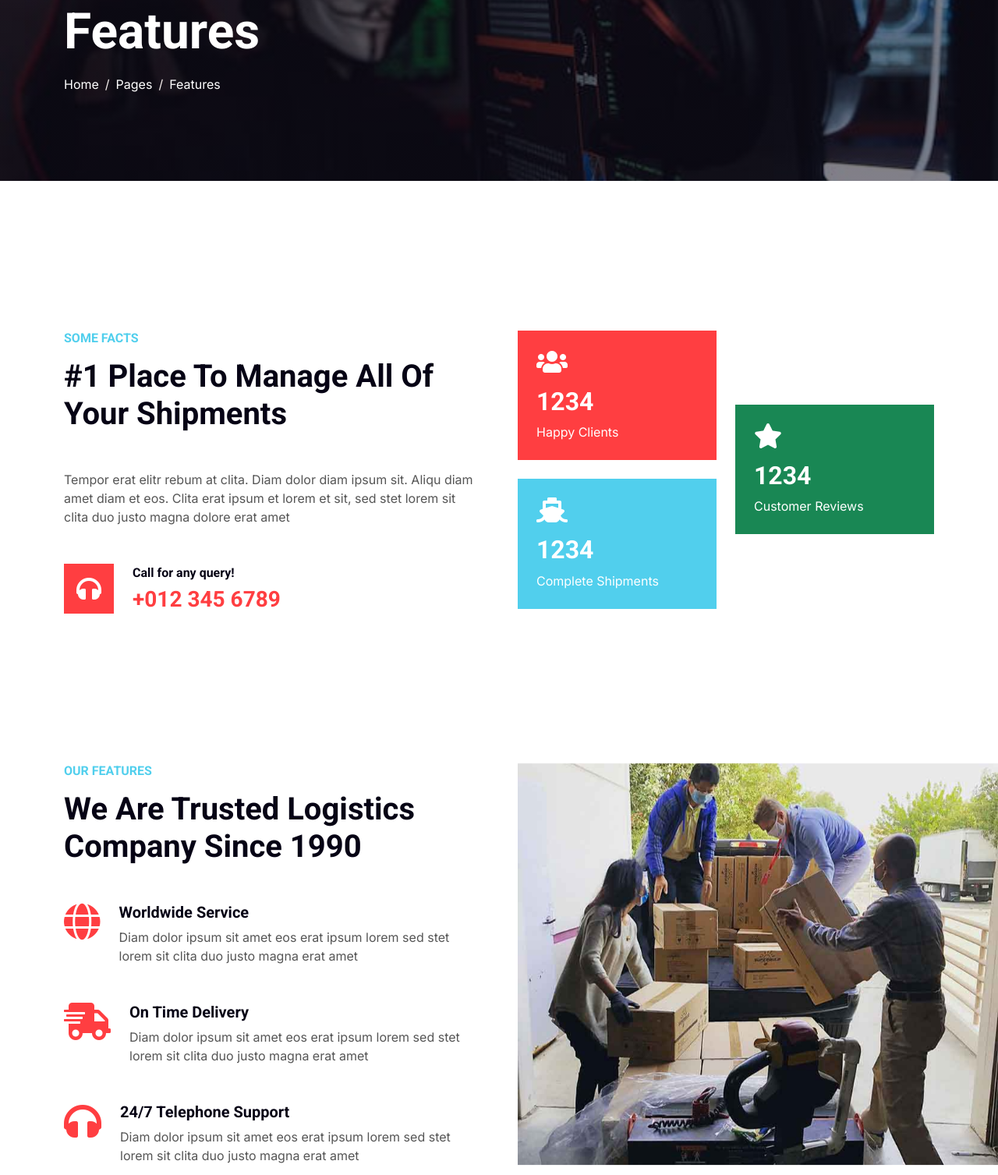
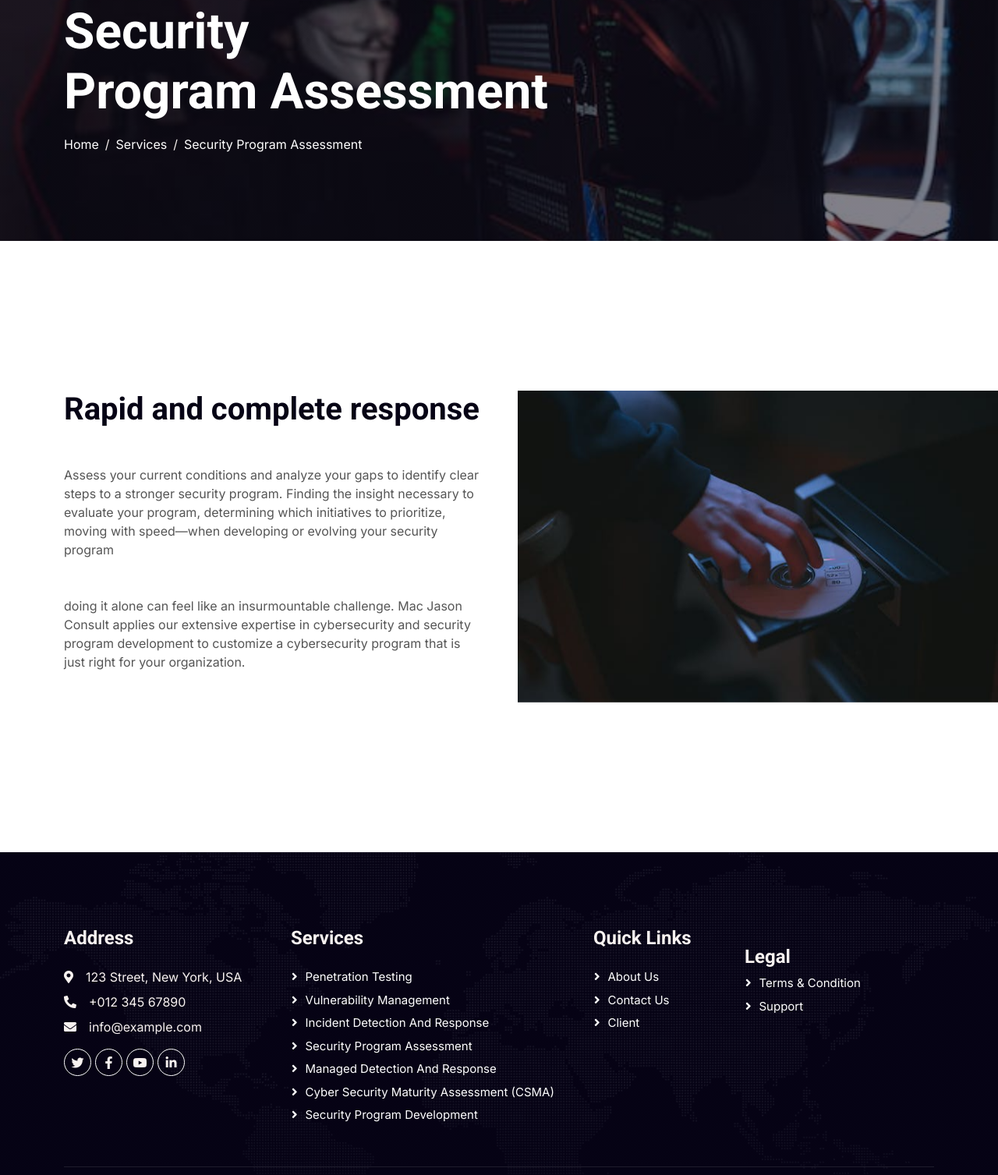
Before and after one commit to adaji025/mac-jason, a plain HTML site: page security-program-assessment.html in a window 1280 px wide. Shown: the part 173-1680 px from the top of the page at 78% size. Drawn offline with nearby package versions, Linux system fonts and the light colour scheme.

Commit message:
added security assesment page

```diff
--- a/security-program-assessment.html
+++ b/security-program-assessment.html
@@ -37,6 +37,7 @@
 
     <!-- Template Stylesheet -->
     <link href="css/style.css" rel="stylesheet" />
+    <link href="css/costumeStyle.css" rel="stylesheet" />
   </head>
 
   <body>
@@ -139,17 +140,20 @@
     <!-- Page Header Start -->
     <div class="container-fluid page-header py-5" style="margin-bottom: 6rem">
       <div class="container py-5">
-        <h1 class="display-3 text-white mb-3 animated slideInDown">Features</h1>
+        <h1 class="display-3 text-white mb-3 animated slideInDown">
+          Security <br />
+          Program Assessment
+        </h1>
         <nav aria-label="breadcrumb animated slideInDown">
           <ol class="breadcrumb">
             <li class="breadcrumb-item">
               <a class="text-white" href="#">Home</a>
             </li>
             <li class="breadcrumb-item">
-              <a class="text-white" href="#">Pages</a>
+              <a class="text-white" href="#">Services</a>
             </li>
             <li class="breadcrumb-item text-white active" aria-current="page">
-              Features
+              Security Program Assessment
             </li>
           </ol>
         </nav>
@@ -157,98 +161,28 @@
     </div>
     <!-- Page Header End -->
 
-    <!-- Fact Start -->
-    <div class="container-xxl py-5">
-      <div class="container py-5">
-        <div class="row g-5">
-          <div class="col-lg-6 wow fadeInUp" data-wow-delay="0.1s">
-            <h6 class="text-secondary text-uppercase mb-3">Some Facts</h6>
-            <h1 class="mb-5">#1 Place To Manage All Of Your Shipments</h1>
-            <p class="mb-5">
-              Tempor erat elitr rebum at clita. Diam dolor diam ipsum sit. Aliqu
-              diam amet diam et eos. Clita erat ipsum et lorem et sit, sed stet
-              lorem sit clita duo justo magna dolore erat amet
-            </p>
-            <div class="d-flex align-items-center">
-              <i
-                class="fa fa-headphones fa-2x flex-shrink-0 bg-primary p-3 text-white"
-              ></i>
-              <div class="ps-4">
-                <h6>Call for any query!</h6>
-                <h3 class="text-primary m-0">+012 345 6789</h3>
-              </div>
-            </div>
-          </div>
-          <div class="col-lg-6">
-            <div class="row g-4 align-items-center">
-              <div class="col-sm-6">
-                <div
-                  class="bg-primary p-4 mb-4 wow fadeIn"
-                  data-wow-delay="0.3s"
-                >
-                  <i class="fa fa-users fa-2x text-white mb-3"></i>
-                  <h2 class="text-white mb-2" data-toggle="counter-up">1234</h2>
-                  <p class="text-white mb-0">Happy Clients</p>
-                </div>
-                <div class="bg-secondary p-4 wow fadeIn" data-wow-delay="0.5s">
-                  <i class="fa fa-ship fa-2x text-white mb-3"></i>
-                  <h2 class="text-white mb-2" data-toggle="counter-up">1234</h2>
-                  <p class="text-white mb-0">Complete Shipments</p>
-                </div>
-              </div>
-              <div class="col-sm-6">
-                <div class="bg-success p-4 wow fadeIn" data-wow-delay="0.7s">
-                  <i class="fa fa-star fa-2x text-white mb-3"></i>
-                  <h2 class="text-white mb-2" data-toggle="counter-up">1234</h2>
-                  <p class="text-white mb-0">Customer Reviews</p>
-                </div>
-              </div>
-            </div>
-          </div>
-        </div>
-      </div>
-    </div>
-    <!-- Fact End -->
-
-    <!-- Feature Start -->
+    <!-- Second Desc. Start -->
     <div class="container-fluid overflow-hidden py-5 px-lg-0">
       <div class="container feature py-5 px-lg-0">
         <div class="row g-5 mx-lg-0">
           <div class="col-lg-6 feature-text wow fadeInUp" data-wow-delay="0.1s">
-            <h6 class="text-secondary text-uppercase mb-3">Our Features</h6>
-            <h1 class="mb-5">We Are Trusted Logistics Company Since 1990</h1>
+            <h1 class="mb-5">Rapid and complete response</h1>
+
             <div class="d-flex mb-5 wow fadeInUp" data-wow-delay="0.3s">
-              <i class="fa fa-globe text-primary fa-3x flex-shrink-0"></i>
-              <div class="ms-4">
-                <h5>Worldwide Service</h5>
-                <p class="mb-0">
-                  Diam dolor ipsum sit amet eos erat ipsum lorem sed stet lorem
-                  sit clita duo justo magna erat amet
-                </p>
+              <div>
+                Assess your current conditions and analyze your gaps to identify
+                clear steps to a stronger security program. Finding the insight
+                necessary to evaluate your program, determining which
+                initiatives to prioritize, moving with speed—when developing or
+                evolving your security program
               </div>
             </div>
-            <div class="d-flex mb-5 wow fadeIn" data-wow-delay="0.5s">
-              <i
-                class="fa fa-shipping-fast text-primary fa-3x flex-shrink-0"
-              ></i>
-              <div class="ms-4">
-                <h5>On Time Delivery</h5>
-                <p class="mb-0">
-                  Diam dolor ipsum sit amet eos erat ipsum lorem sed stet lorem
-                  sit clita duo justo magna erat amet
-                </p>
-              </div>
-            </div>
-            <div class="d-flex mb-0 wow fadeInUp" data-wow-delay="0.7s">
-              <i class="fa fa-headphones text-primary fa-3x flex-shrink-0"></i>
-              <div class="ms-4">
-                <h5>24/7 Telephone Support</h5>
-                <p class="mb-0">
-                  Diam dolor ipsum sit amet eos erat ipsum lorem sed stet lorem
-                  sit clita duo justo magna erat amet
-                </p>
-              </div>
-            </div>
+            <p class="mt-2">
+              doing it alone can feel like an insurmountable challenge. Mac
+              Jason Consult applies our extensive expertise in cybersecurity and
+              security program development to customize a cybersecurity program
+              that is just right for your organization.
+            </p>
           </div>
           <div
             class="col-lg-6 pe-lg-0 wow fadeInRight"
@@ -258,7 +192,7 @@
             <div class="position-relative h-100">
               <img
                 class="position-absolute img-fluid w-100 h-100"
-                src="img/feature.jpg"
+                src="img/cyber-1.jpg"
                 style="object-fit: cover"
                 alt=""
               />
@@ -267,7 +201,7 @@
         </div>
       </div>
     </div>
-    <!-- Feature End -->
+    <!-- Second Desc. End -->
 
     <!-- Footer Start -->
     <div
@@ -344,8 +278,8 @@
         <div class="copyright">
           <div class="row">
             <div class="col-md-6 text-center text-md-start mb-3 mb-md-0">
-              &copy; <a class="border-bottom" href="#">Mac Jason Consult</a>, All
-              Right Reserved.
+              &copy; <a class="border-bottom" href="#">Mac Jason Consult</a>,
+              All Right Reserved.
             </div>
             <div class="col-md-6 text-center text-md-end">
               <!--/*** This template is free as long as you keep the footer author’s credit link/attribution link/backlink. If you'd like to use the template without the footer author’s credit link/attribution link/backlink, you can purchase the Credit Removal License from "https://htmlcodex.com/credit-removal". Thank you for your support. ***/-->
```
